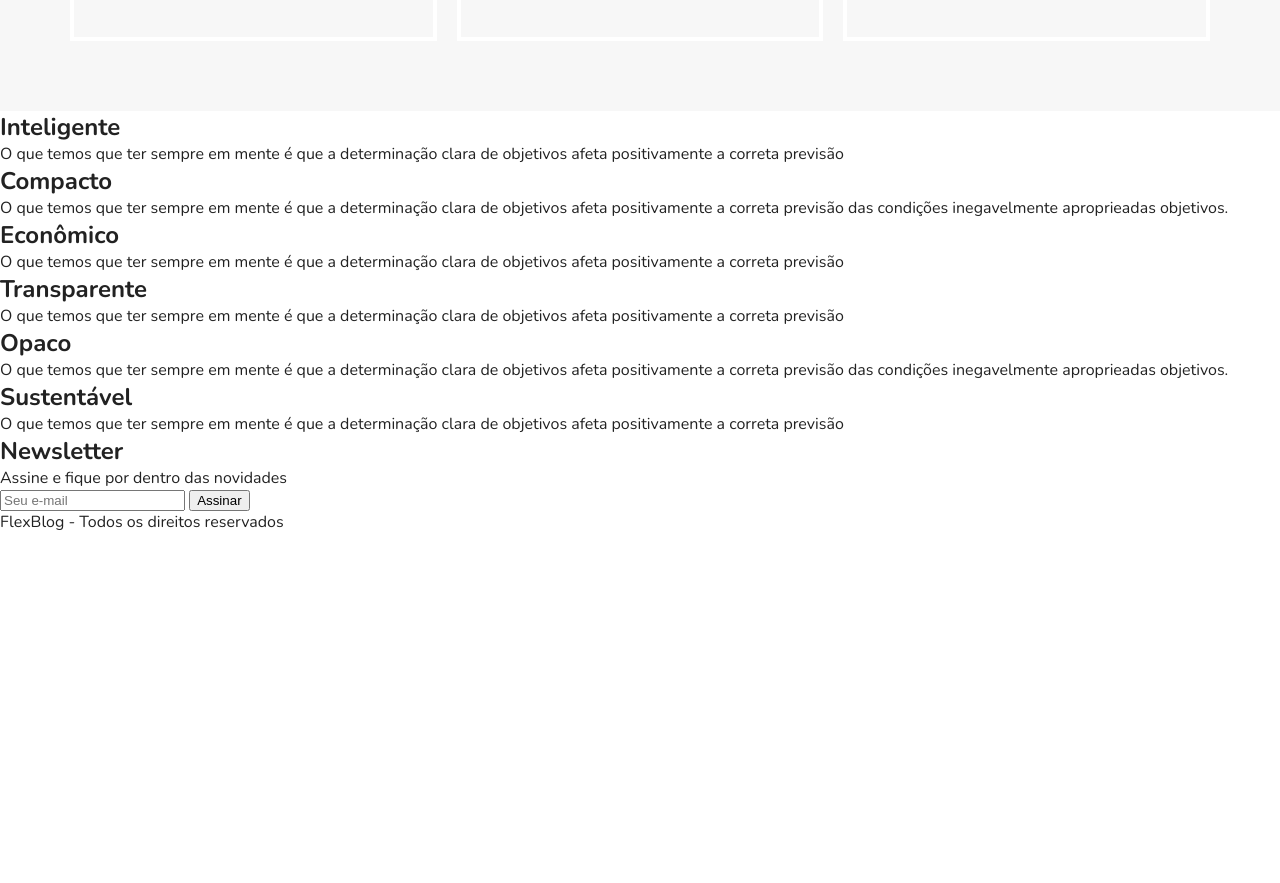
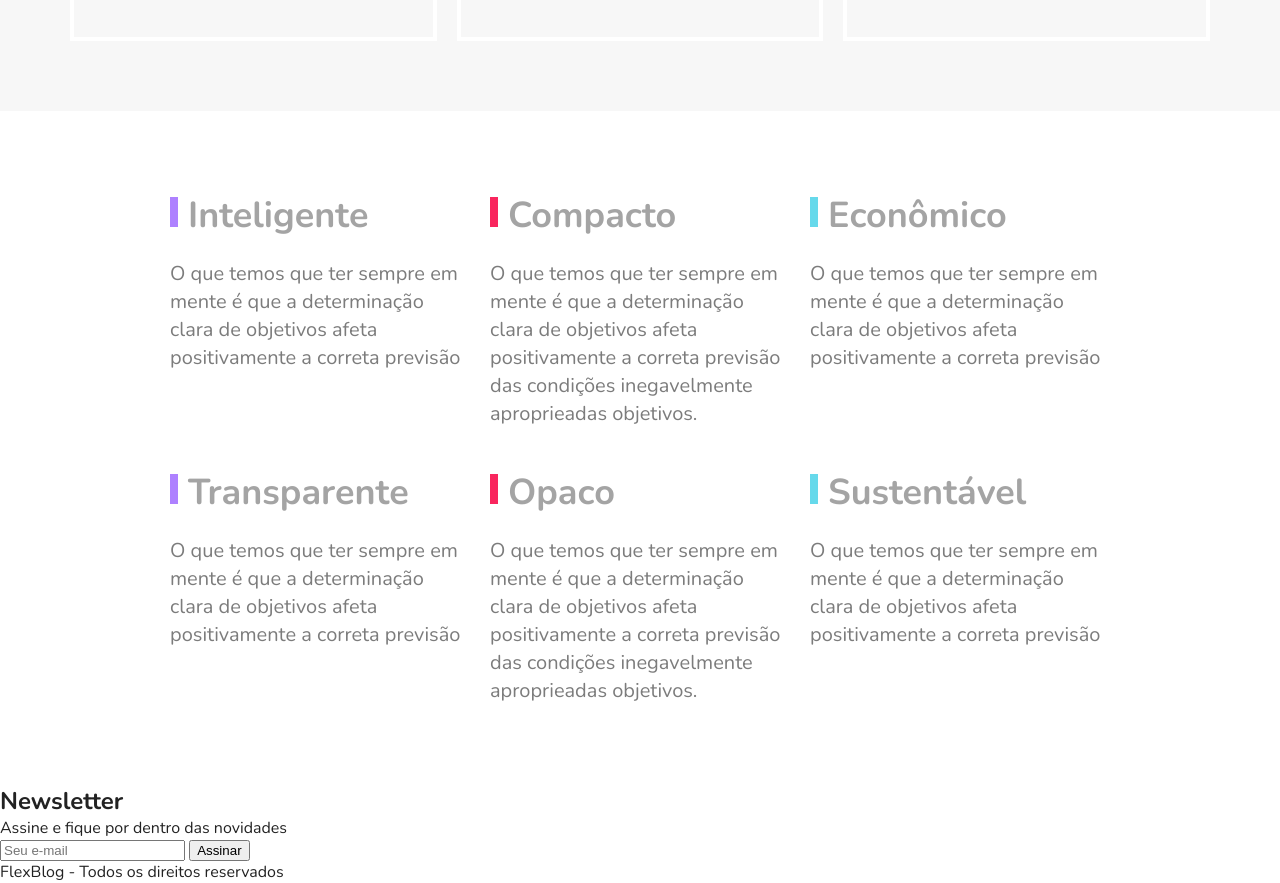
Before and after one commit to Rahgomes/flexblog, a plain HTML site: page index.html in a window 1280 px wide. Shown: the part 2427-3310 px from the top of the page. Before the commit the page ends 2960 px from the top, so only its background shows below. Drawn offline with nearby package versions, Linux system fonts and the light colour scheme.

Commit message:
Seção de especificações concluídas

```diff
--- a/css/style.css
+++ b/css/style.css
@@ -267,3 +267,49 @@ img {
         order: -1;
     }
 }
+
+/* Qualidade */
+
+.qualidade {
+    max-width: 960px;
+    margin: 60px auto;
+    display: flex;
+    flex-wrap: wrap;
+}
+
+.qualidade-item {
+    flex: 1 1 300px;
+    margin: 20px 10px;
+}
+
+.qualidade-item h2 {
+    font-size: 2.25em;
+    color: #a4a4a4;
+    margin-bottom: 20px;
+}
+
+.qualidade-item h2::before {
+    content: '';
+    display: inline-block;
+    width: 8px;
+    height: 30px;
+    margin-right: 10px;
+}
+
+.qualidade-item:nth-of-type(3n+1) h2::before {
+    background-color: #ae81ff;
+}
+
+.qualidade-item:nth-of-type(3n+2) h2::before {
+    background-color: #f9265e;
+}
+
+.qualidade-item:nth-of-type(3n+3) h2::before {
+    background-color: #66d9eb;
+}
+
+.qualidade-item p {
+    font-size: 1.25em;
+    line-height: 1.4;
+    color: #7c7c7c;
+}
```
